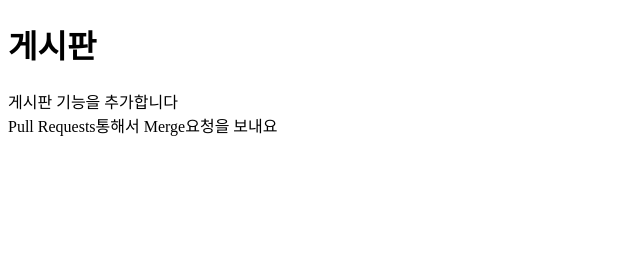
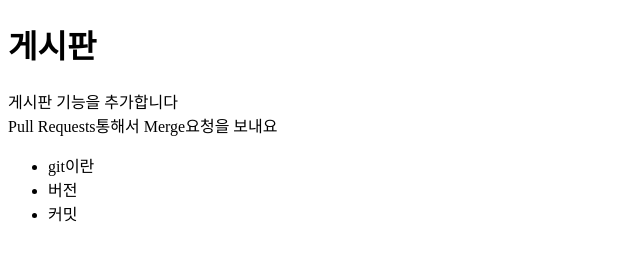
Before and after one commit to swanbaek/MyGithubTest, a plain HTML site: page board.html in a window 1280 px wide. Shown: the whole page, without its empty margins (0-640 px from the left). Drawn offline with Linux system fonts and the light colour scheme.

Commit message:
[Update] board.html에 ul태그 추가

```diff
--- a/board.html
+++ b/board.html
@@ -12,5 +12,10 @@
         <br>
         Pull Requests통해서 Merge요청을 보내요
     </p>
+    <ul>
+        <li>git이란</li>
+        <li>버전</li>
+        <li>커밋</li>
+    </ul>
 </body>
 </html>
```
